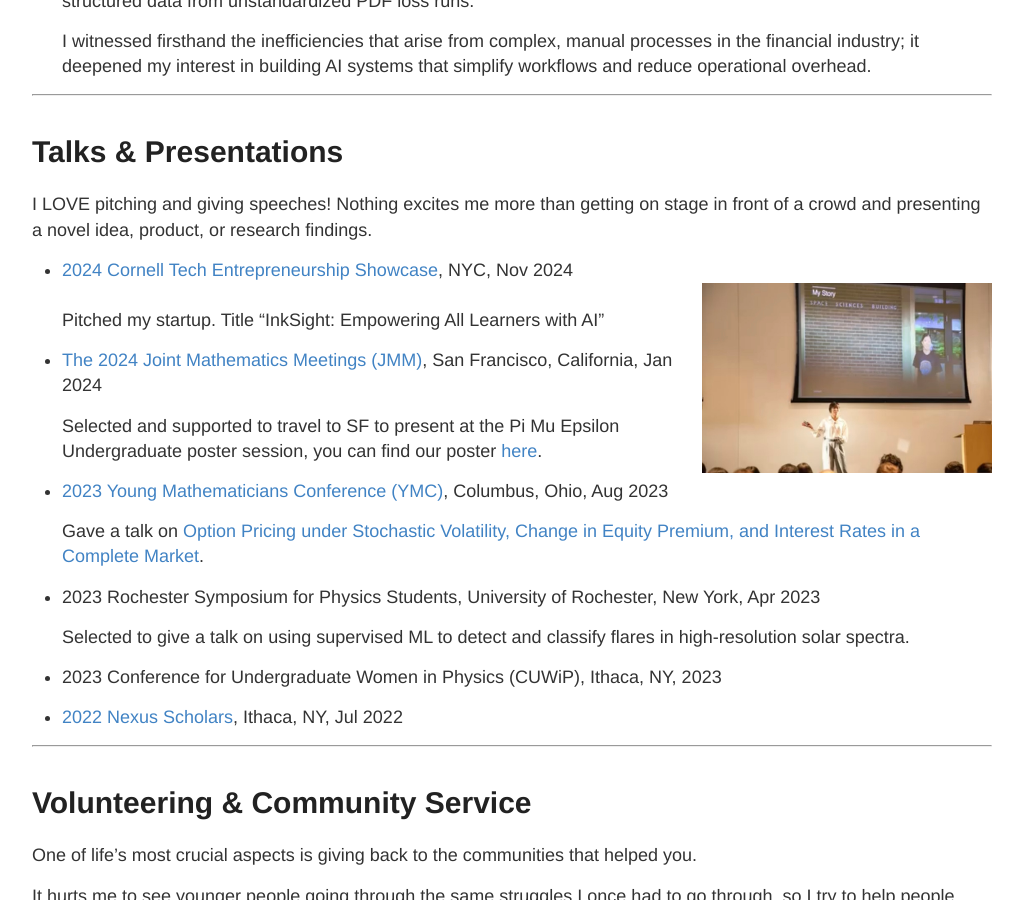
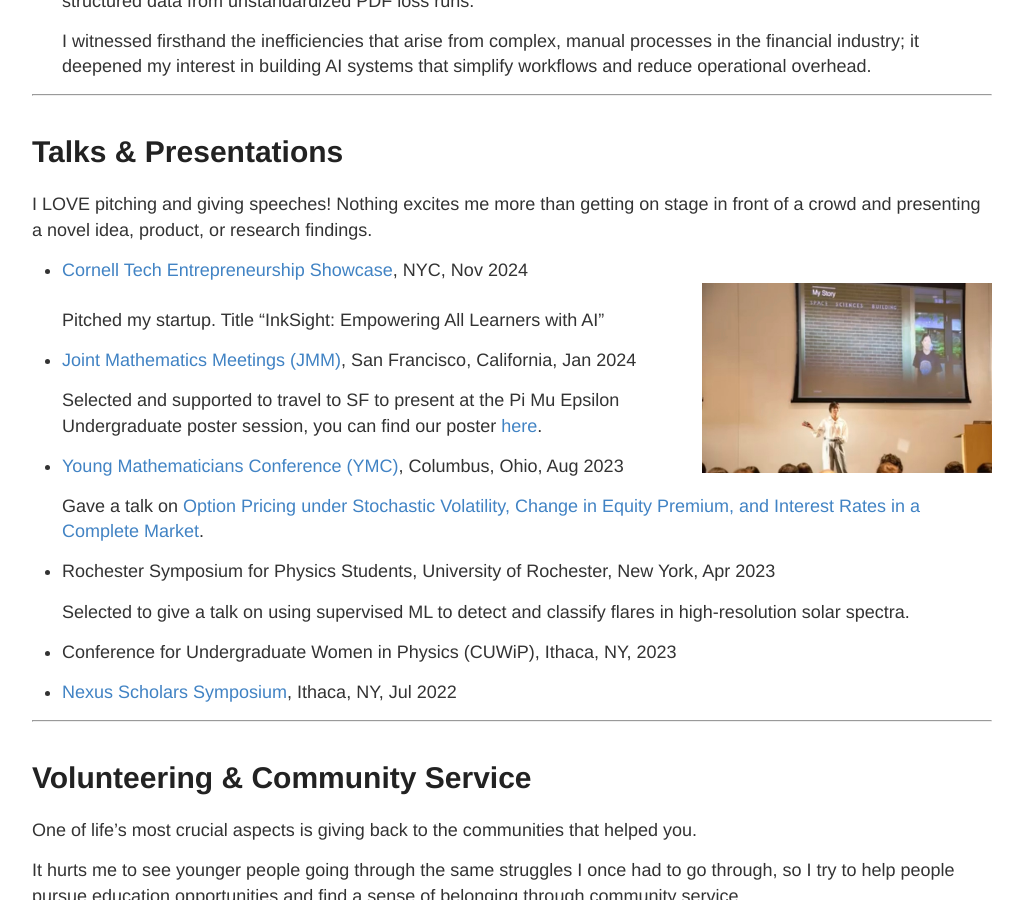
Before and after one commit to nicolehao34/nicolehao34.github.io, a Jekyll site: the page built from index.md, in a window 1280 px wide and 900 px high, scrolled down 2448 px. Shown: the whole window, without its empty margins (128-1151 px from the left). Built offline with Jekyll 4.4.1, drawn with Linux system fonts in a browser that asks for light colours; some of the changed text lies outside the part shown.

Commit message:
remove duplicate years from conference experiences

```diff
--- a/index.md
+++ b/index.md
@@ -84,27 +84,27 @@ At Ascot Group, an international specialty reinsurance company, I prototyped a s
 # Talks & Presentations
 I LOVE pitching and giving speeches! Nothing excites me more than getting on stage in front of a crowd and presenting a novel idea, product, or research findings.
 
-- [2024 Cornell Tech Entrepreneurship Showcase](https://gradcareers.cornell.edu/event/cornell-entrepreneurship-showcase-student-pitches-venture-panel/), NYC, Nov 2024  <br>
+- [Cornell Tech Entrepreneurship Showcase](https://gradcareers.cornell.edu/event/cornell-entrepreneurship-showcase-student-pitches-venture-panel/), NYC, Nov 2024  <br>
   <img style="float:right; padding-left:10px" src="images/pitch.jpg" width="300" alt="Nicole Hao presenting at Cornell Tech Showcase">
   Pitched my startup. Title "InkSight: Empowering All Learners with AI"
 
--  [The 2024 Joint Mathematics Meetings (JMM)](https://jointmathematicsmeetings.org/meetings/national/jmm2024/2300_presenters.html), San Francisco, California, Jan 2024
+-  [Joint Mathematics Meetings (JMM)](https://jointmathematicsmeetings.org/meetings/national/jmm2024/2300_presenters.html), San Francisco, California, Jan 2024
 
     Selected and supported to travel to SF to present at the Pi Mu Epsilon Undergraduate poster session, you can find our poster [here](https://www.researchgate.net/publication/393263447_Option_Pricing_with_Stochastic_Volatility_Equity_Premium_and_Interest_Rates_in_a_Complete_Market).
 
-- [2023 Young Mathematicians Conference (YMC)](efaidnbmnnnibpcajpcglclefindmkaj/https://ymc.osu.edu/sites/default/files/2023-08/ymc_2023-2.pdf), Columbus, Ohio, Aug 2023
+- [Young Mathematicians Conference (YMC)](efaidnbmnnnibpcajpcglclefindmkaj/https://ymc.osu.edu/sites/default/files/2023-08/ymc_2023-2.pdf), Columbus, Ohio, Aug 2023
 
   Gave a talk on [Option Pricing under Stochastic Volatility, Change in Equity Premium, and Interest Rates in a Complete Market](https://arxiv.org/abs/2408.15416).
 
-- 2023 Rochester Symposium for Physics Students, University of Rochester, New York, Apr 2023
+- Rochester Symposium for Physics Students, University of Rochester, New York, Apr 2023
 
   Selected to give a talk on using supervised ML to detect and classify flares in high-resolution solar spectra.
 
-- 2023 Conference for Undergraduate Women in Physics (CUWiP), Ithaca, NY, 2023
+- Conference for Undergraduate Women in Physics (CUWiP), Ithaca, NY, 2023
 
 
 
-- [2022 Nexus Scholars](https://as.cornell.edu/news/nexus-scholar-applications-open-summer-2023), Ithaca, NY, Jul 2022
+- [Nexus Scholars Symposium](https://as.cornell.edu/news/nexus-scholar-applications-open-summer-2023), Ithaca, NY, Jul 2022
    <br>
   <!-- <img style="float:right; padding-left:10px" src="images/Nexus.jpg" width="300" alt="Nicole Hao presenting at RSPS">   -->
 
```
Also changed, not shown: other parts of index.md (+1 -1 lines).
